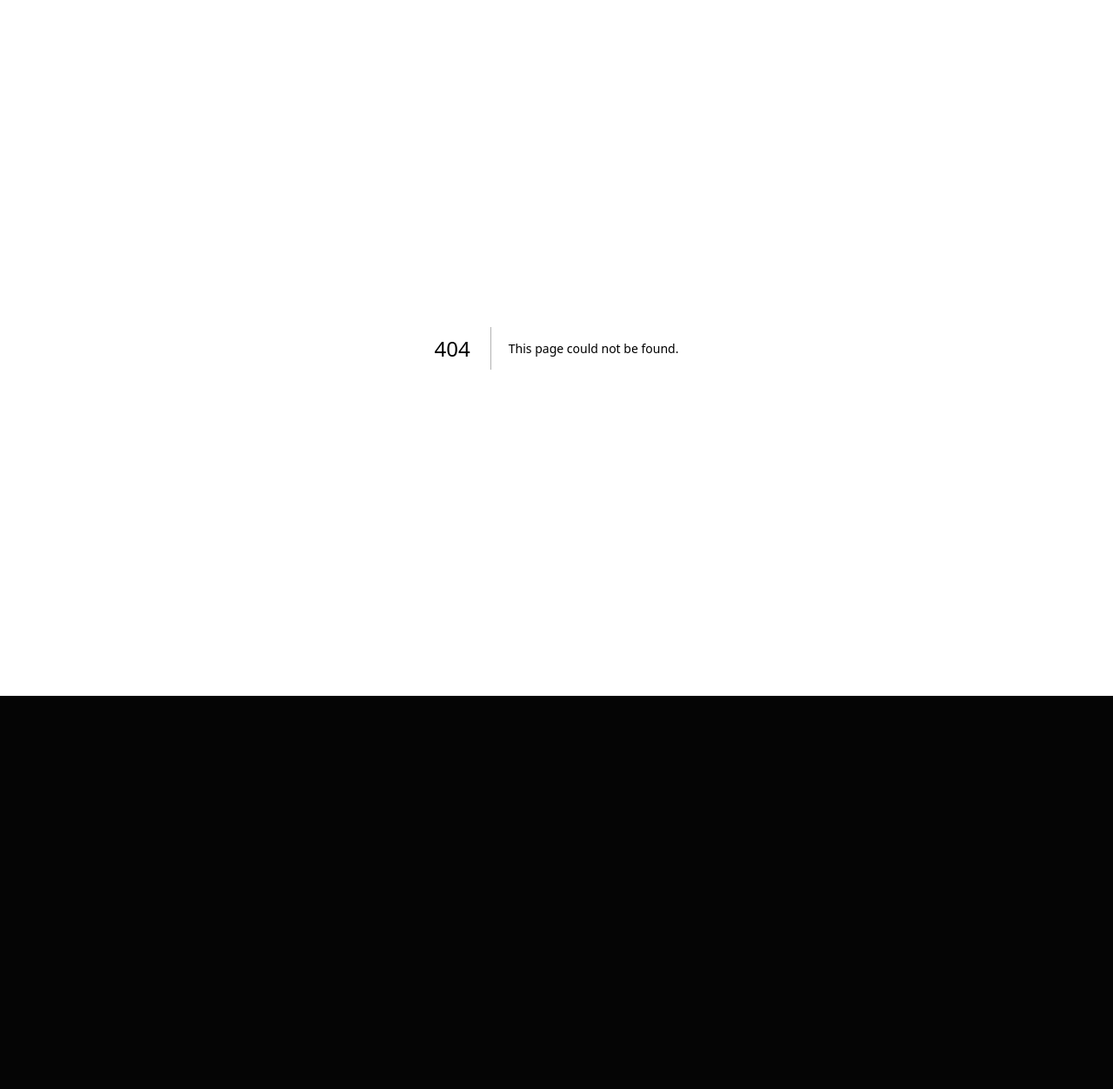
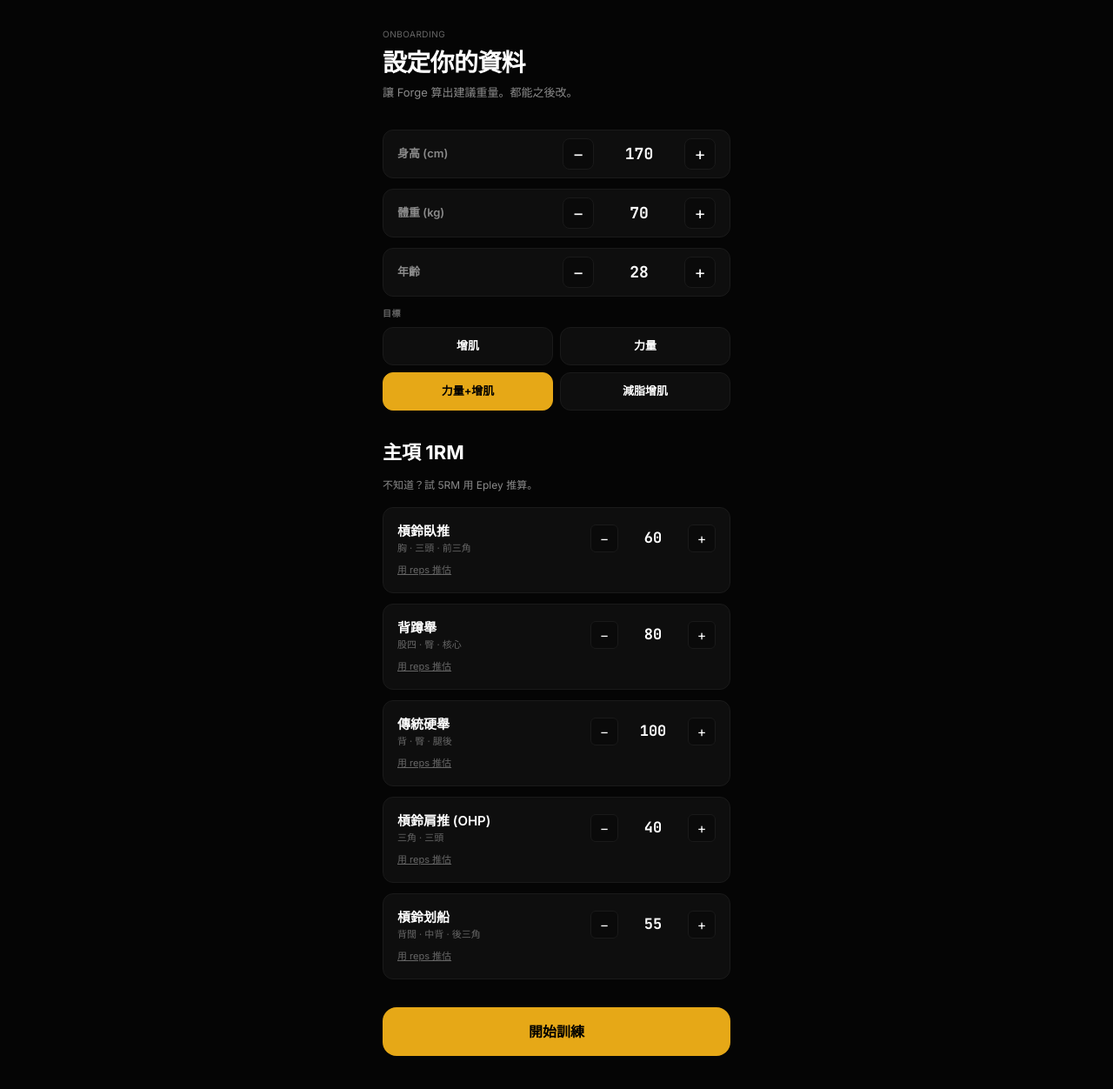
Before and after one commit to PaulChen79/workout, a Next.js app: page /onboarding in a window 1280 px wide. Before the commit this address had no page. Shown: the top 1252 px of the page at 87% size. Before the commit the page ends 800 px from the top, so only its background shows below. Built offline with nearby package versions, Linux system fonts and the light colour scheme.

Commit message:
feat(onboarding): profile + initial maxes + first body log

```diff
--- /dev/null
+++ b/src/app/(app)/onboarding/page.tsx
@@ -0,0 +1,2 @@
+import OnboardingForm from '@/components/OnboardingForm';
+export default function Page() { return <OnboardingForm />; }
--- /dev/null
+++ b/src/app/api/onboarding/route.ts
@@ -0,0 +1,43 @@
+import { NextResponse } from 'next/server';
+import { db } from '@/lib/db/client';
+import { profiles, exerciseMaxes, bodyLogs } from '@/lib/db/schema';
+import { getSession } from '@/lib/session';
+import { onboardingSchema } from '@/lib/validation';
+
+export async function POST(req: Request) {
+  const s = await getSession();
+  if (!s.userId) return NextResponse.json({ error: 'unauth' }, { status: 401 });
+
+  const parsed = onboardingSchema.safeParse(await req.json().catch(() => null));
+  if (!parsed.success) return NextResponse.json({ error: '格式錯誤' }, { status: 400 });
+  const d = parsed.data;
+
+  await db.insert(profiles).values({
+    userId: s.userId,
+    name: d.name ?? null,
+    heightCm: d.heightCm?.toString() ?? null,
+    age: d.age ?? null,
+    goal: d.goal ?? null,
+  }).onConflictDoUpdate({
+    target: profiles.userId,
+    set: {
+      name: d.name ?? null,
+      heightCm: d.heightCm?.toString() ?? null,
+      age: d.age ?? null,
+      goal: d.goal ?? null,
+    },
+  });
+
+  for (const m of d.maxes) {
+    await db.insert(exerciseMaxes).values({
+      userId: s.userId, exerciseId: m.exerciseId, valueKg: m.valueKg.toString(),
+    }).onConflictDoUpdate({
+      target: [exerciseMaxes.userId, exerciseMaxes.exerciseId],
+      set: { valueKg: m.valueKg.toString(), updatedAt: new Date() },
+    });
+  }
+
+  await db.insert(bodyLogs).values({ userId: s.userId, weightKg: d.weightKg.toString() });
+
+  return NextResponse.json({ ok: true });
+}
--- /dev/null
+++ b/src/components/OnboardingForm.tsx
@@ -0,0 +1,126 @@
+'use client';
+import { useState } from 'react';
+import { useRouter } from 'next/navigation';
+import { EXERCISES } from '@/lib/workout-data';
+import { estimate1RM } from '@/lib/formula';
+
+const TRACKABLE = ['bench_press', 'back_squat', 'deadlift', 'ohp', 'barbell_row'] as const;
+
+export default function OnboardingForm() {
+  const router = useRouter();
+  const [name, setName] = useState('');
+  const [heightCm, setHeightCm] = useState(170);
+  const [age, setAge] = useState(28);
+  const [goal, setGoal] = useState<'hypertrophy'|'strength'|'powerbuilding'|'recomp'>('powerbuilding');
+  const [weightKg, setWeightKg] = useState(70);
+  const [maxes, setMaxes] = useState<Record<string, number>>({
+    bench_press: 60, back_squat: 80, deadlift: 100, ohp: 40, barbell_row: 55,
+  });
+  const [loading, setLoading] = useState(false);
+  const [error, setError] = useState<string | null>(null);
+
+  async function submit() {
+    setLoading(true); setError(null);
+    const res = await fetch('/api/onboarding', {
+      method: 'POST', headers: { 'content-type': 'application/json' },
+      body: JSON.stringify({
+        name: name || undefined, heightCm, age, goal, weightKg,
+        maxes: TRACKABLE.map((id) => ({ exerciseId: id, valueKg: maxes[id] })),
+      }),
+    });
+    setLoading(false);
+    if (!res.ok) { const d = await res.json().catch(() => ({})); setError(d.error ?? '儲存失敗'); return; }
+    router.push('/today'); router.refresh();
+  }
+
+  return (
+    <div className="px-5 py-8 space-y-8">
+      <header>
+        <p className="text-[10px] uppercase tracking-wider text-text-dim">ONBOARDING</p>
+        <h1 className="text-[28px] font-bold tracking-tight mt-1">設定你的資料</h1>
+        <p className="text-[13px] text-text-muted mt-1">讓 Forge 算出建議重量。都能之後改。</p>
+      </header>
+
+      <section className="space-y-3">
+        <Stepper label="身高 (cm)" value={heightCm} onChange={setHeightCm} step={1} min={100} max={250} />
+        <Stepper label="體重 (kg)" value={weightKg} onChange={setWeightKg} step={0.5} min={30} max={300} />
+        <Stepper label="年齡"       value={age}      onChange={setAge}      step={1} min={10} max={120} />
+        <div>
+          <p className="text-[10px] uppercase tracking-wider text-text-dim mb-2 font-semibold">目標</p>
+          <div className="grid grid-cols-2 gap-2">
+            {(['hypertrophy','strength','powerbuilding','recomp'] as const).map((g) => (
+              <button key={g} type="button" onClick={() => setGoal(g)}
+                className={`h-11 rounded-xl text-[13px] font-semibold border
+                  ${goal === g ? 'bg-accent text-black border-accent' : 'bg-surface-2 text-text border-border-2'}`}>
+                {({hypertrophy:'增肌', strength:'力量', powerbuilding:'力量+增肌', recomp:'減脂增肌'})[g]}
+              </button>
+            ))}
+          </div>
+        </div>
+      </section>
+
+      <section>
+        <h2 className="text-[22px] font-bold mb-3">主項 1RM</h2>
+        <p className="text-[12px] text-text-muted mb-4">不知道？試 5RM 用 Epley 推算。</p>
+        <div className="space-y-3">
+          {TRACKABLE.map((id) => (
+            <MaxRow key={id} id={id} value={maxes[id]} onChange={(v) => setMaxes({ ...maxes, [id]: v })} />
+          ))}
+        </div>
+      </section>
+
+      {error && <div className="rounded-xl bg-red-500/10 border border-red-500/30 text-[13px] text-danger-light p-3">{error}</div>}
+
+      <button onClick={submit} disabled={loading}
+        className="w-full h-14 rounded-2xl bg-accent text-black font-bold disabled:opacity-50">
+        {loading ? '儲存中…' : '開始訓練'}
+      </button>
+    </div>
+  );
+}
+
+function Stepper({ label, value, onChange, step, min, max }: { label: string; value: number; onChange: (v: number) => void; step: number; min: number; max: number }) {
+  return (
+    <div className="flex items-center justify-between h-14 px-4 rounded-xl bg-surface-2 border border-border-2">
+      <span className="text-[13px] font-semibold text-text-muted">{label}</span>
+      <div className="flex items-center gap-3">
+        <button type="button" onClick={() => onChange(Math.max(min, value - step))} className="w-9 h-9 rounded-lg bg-surface border border-border-2 text-xl">−</button>
+        <span className="font-mono text-[18px] font-bold tabular-nums w-20 text-center">{value}</span>
+        <button type="button" onClick={() => onChange(Math.min(max, value + step))} className="w-9 h-9 rounded-lg bg-surface border border-border-2 text-xl">+</button>
+      </div>
+    </div>
+  );
+}
+
+function MaxRow({ id, value, onChange }: { id: string; value: number; onChange: (v: number) => void }) {
+  const ex = EXERCISES[id];
+  const [reps, setReps] = useState(0);
+  const [testWeight, setTestWeight] = useState(0);
+  const [open, setOpen] = useState(false);
+  const estimate = estimate1RM(testWeight, reps);
+
+  return (
+    <div className="rounded-xl bg-surface-2 border border-border-2 p-4">
+      <div className="flex items-center justify-between">
+        <div>
+          <div className="text-[15px] font-semibold">{ex.name}</div>
+          <div className="text-[11px] text-text-dim">{ex.muscles.join(' · ')}</div>
+        </div>
+        <div className="flex items-center gap-2">
+          <button type="button" onClick={() => onChange(Math.max(0, value - 2.5))} className="w-8 h-8 rounded-md bg-surface border border-border-2">−</button>
+          <span className="font-mono text-[17px] tabular-nums font-bold w-16 text-center">{value}</span>
+          <button type="button" onClick={() => onChange(value + 2.5)} className="w-8 h-8 rounded-md bg-surface border border-border-2">+</button>
+        </div>
+      </div>
+      <button type="button" onClick={() => setOpen(!open)} className="mt-2 text-[11px] text-text-dim underline">用 reps 推估</button>
+      {open && (
+        <div className="mt-2 flex items-center gap-2 text-[12px]">
+          <input type="number" value={testWeight || ''} onChange={(e) => setTestWeight(+e.target.value)} placeholder="重量" className="w-20 h-9 rounded bg-surface border border-border-2 px-2 font-mono" />
+          <span>×</span>
+          <input type="number" value={reps || ''} onChange={(e) => setReps(+e.target.value)} placeholder="reps" className="w-20 h-9 rounded bg-surface border border-border-2 px-2 font-mono" />
+          {estimate && <button type="button" onClick={() => onChange(Math.round(estimate / 2.5) * 2.5)} className="ml-auto text-accent">套用 {Math.round(estimate)}kg</button>}
+        </div>
+      )}
+    </div>
+  );
+}
```
